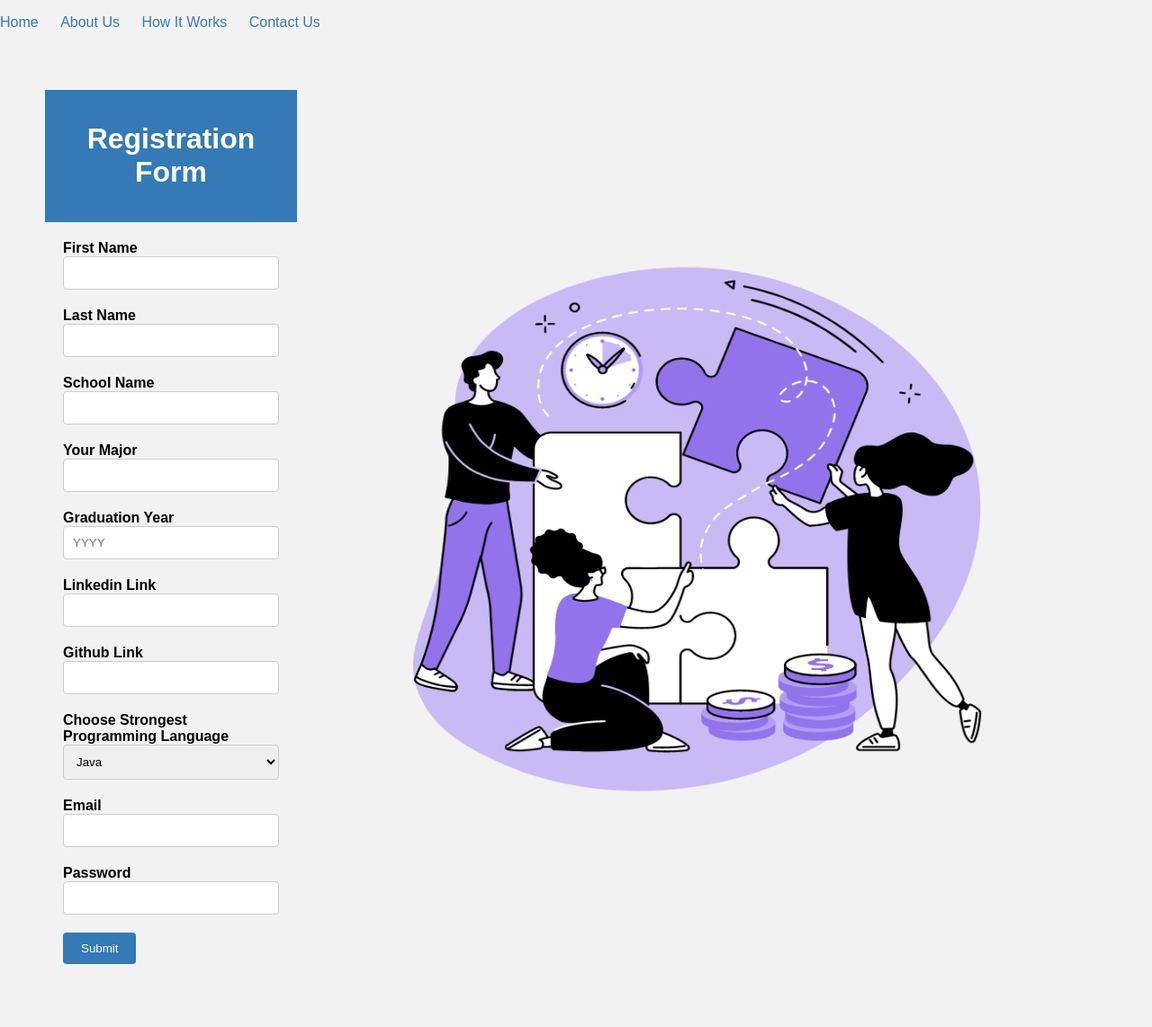
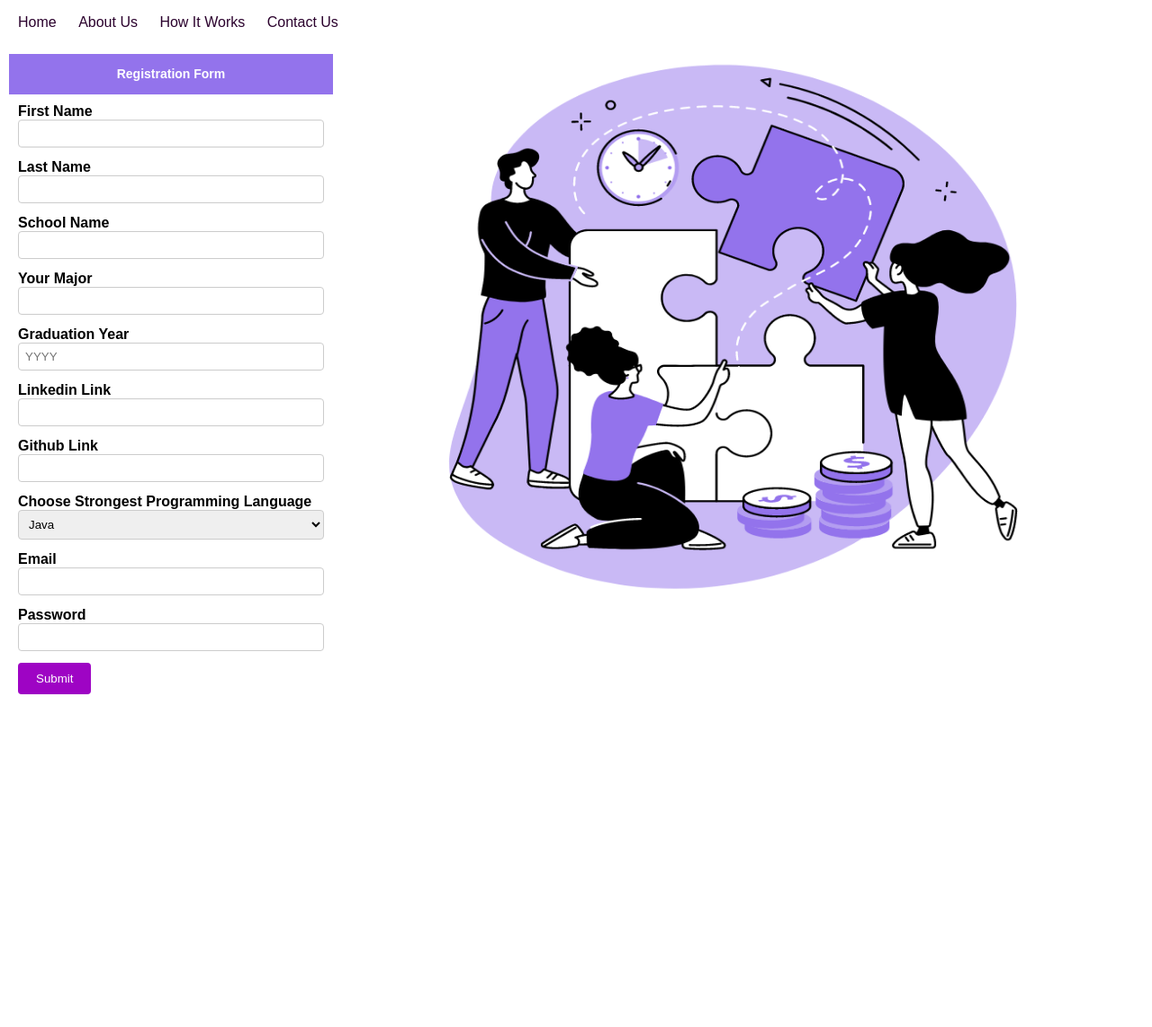
Before and after one commit to YulduzM1/devConnect, a PHP site: page /register.html in a window 1280 px wide. Shown: the whole page at 90% size. After the commit the page ends 772 px from the top, so only its background shows below. Run offline with PHP 8.4, Linux system fonts and the light colour scheme.

Commit message:
Adjusted image position and refined styling for registration form

```diff
--- a/styles.css
+++ b/styles.css
@@ -1,6 +1,6 @@
 body {
     font-family: Arial, sans-serif;
-    background-color: #f2f2f2;
+    background-color: #fff;
     margin: 0;
     padding: 0;
 }
@@ -9,26 +9,27 @@ body {
     display: flex;
     justify-content: space-between;
     align-items: center;
-    padding: 50px;
+    padding: 10px;
 }
 
 .panel-primary {
-    border-color: #337ab7;
+    border-color: #9e04c4;
 }
 
 .panel-heading {
-    background-color: #337ab7;
+    background-color: #9373ec;
     color: #fff;
     text-align: center;
-    padding: 15px;
+    padding: 5px;
+    font-size: 7px;
 }
 
 .panel-body {
-    padding: 20px;
+    padding: 10px;
 }
 
 .form-group {
-    margin-bottom: 20px;
+    margin-bottom: 13px;
 }
 
 label {
@@ -39,7 +40,7 @@ input[type="text"],
 input[type="password"],
 select {
     width: 100%;
-    padding: 10px;
+    padding: 7px;
     border: 1px solid #ccc;
     border-radius: 4px;
     box-sizing: border-box;
@@ -47,14 +48,14 @@ select {
 
 input[type="number"] {
     width: 100%;
-    padding: 10px;
+    padding: 7px;
     border: 1px solid #ccc;
     border-radius: 4px;
     box-sizing: border-box;
 }
 
 .btn-primary {
-    background-color: #337ab7;
+    background-color: #9e04c4;
     color: #fff;
     border: none;
     padding: 10px 20px;
@@ -73,14 +74,19 @@ input[type="number"] {
 
 .nav-links li {
     display: inline-block;
-    margin-right: 20px;
+    margin-left: 20px;
 }
 
 .nav-links li a {
     text-decoration: none;
-    color: #337ab7;
+    color: #2b022d;
 }
 
 .nav-links li a:hover {
     text-decoration: underline;
 }
+
+.image-container {
+    height: 100%;
+    margin-top: -100px; /* Adjust the negative margin to move the image up */
+}
```
